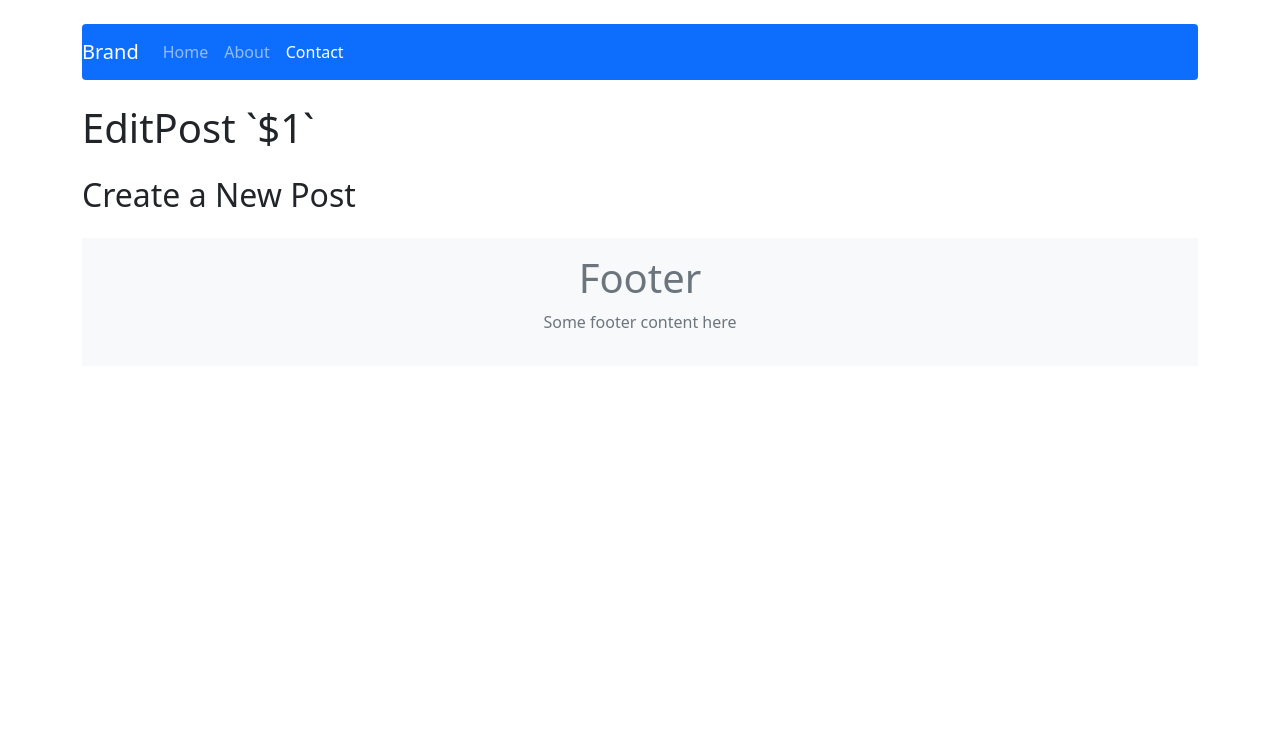
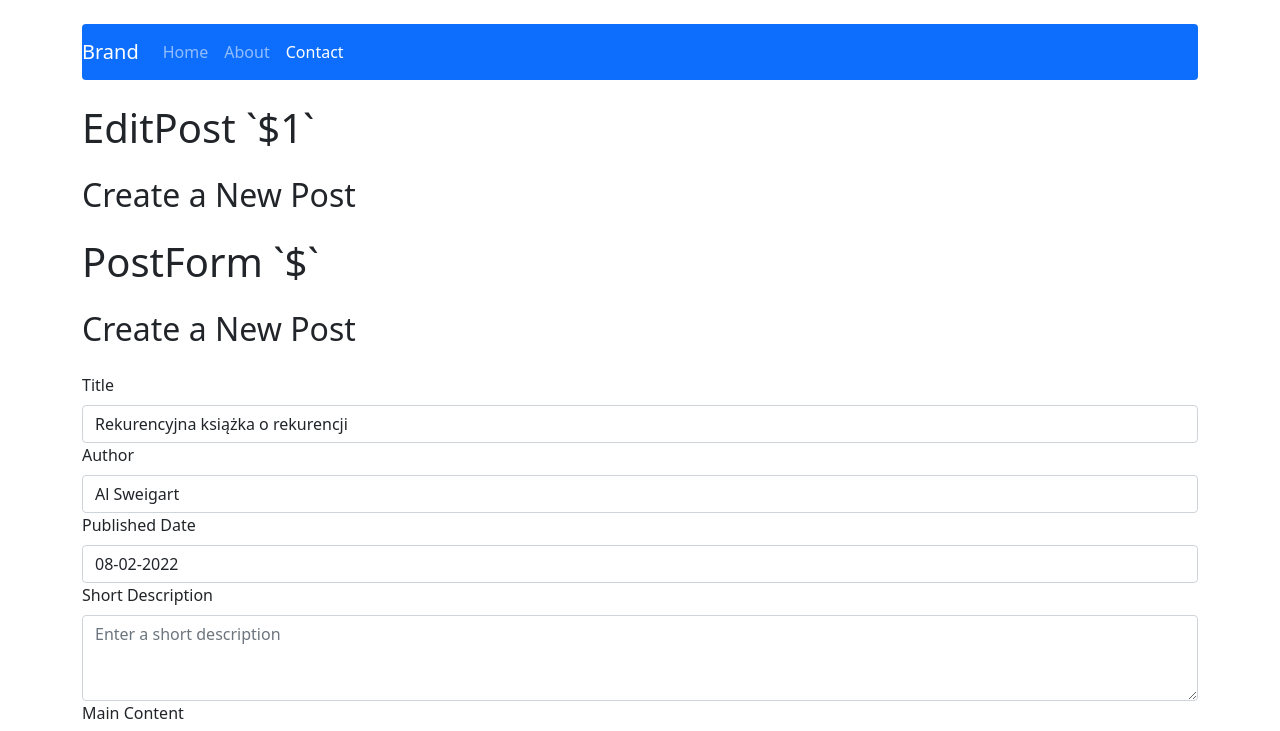
Before and after one commit to dave8git/react-crud-2024, a React (Create React App) app: page /post/edit/1 in a window 1280 px wide. Shown: the top 731 px of the page. Built offline with nearby package versions, Linux system fonts and the light colour scheme.

Commit message:
Add changed listId to id

```diff
--- a/src/App.js
+++ b/src/App.js
@@ -18,7 +18,7 @@ function App() {
         <Route path="/" element={<Home />} />
         <Route path="/post/:id" element={<Post />} />
         <Route path="/post/add" element={<AddPost />} />
-        <Route path="/post/edit/:listId" element={<EditPost />} />
+        <Route path="/post/edit/:id" element={<EditPost />} />
         <Route path="/about" element={<About />} />
         <Route path="*" element={<NotFound />} />
       </Routes>
--- a/src/components/pages/EditPost.js
+++ b/src/components/pages/EditPost.js
@@ -1,13 +1,32 @@
-import { useParams } from 'react-router-dom/dist';
+import { useParams, useNavigate } from 'react-router-dom/dist';
+import PostForm from './PostForm';
+import { getPostById } from '../../redux/postsRedux';
+import { useSelector, useDispatch } from 'react-redux';
+import { editPost } from '../../redux/store';
 
 const EditPost = props => {
-    const { listId } = useParams();
+    const { id } = useParams();
+    const dispatch = useDispatch();
+    const navigate = useNavigate();
+    console.log('!', id);
+    const postData = useSelector(state => getPostById(state, id));
 
+    console.log('postData', postData);
+
+    const handleSubmit = post => {
+        console.log('post', post);
+        console.log('{...post, listId}', {...post, id: id});
+        dispatch(editPost({...post, id}));
+        //dispatch()
+        navigate('/');
+    }
+
+    console.log('postData', postData);
     return (
         <>
-            <h1>EditPost `${listId}`</h1>
+            <h1>EditPost `${id}`</h1>
             <h2 className="my-4">Create a New Post</h2>
-
+            <PostForm {...postData} action={handleSubmit} actionText={"Edit Post"} />
         </>
     );
 };
--- a/src/components/pages/PostForm.js
+++ b/src/components/pages/PostForm.js
@@ -9,26 +9,18 @@ const PostForm = props => {
     const [title, setTItle] = useState(props.title || '');
     const [author, setAuthor] = useState(props.author || '');
     const [publishedDate, setPublishedDate] = useState(props.publishedDate || '');
-    const [description, setDescription] = useState(props.description || '');
+    const [shortDescription, setShortDescription] = useState(props.description || '');
     const [content, setContent] = useState(props.content || '');
-
-
-    const dane = {
-        title,
-        author,
-        publishedDate,
-        description,
-        content
-    }
 
     const handleTitleChange = (e) => setTItle(e.target.value); // title
     const handleAuthorChange = (e) => setAuthor(e.target.value);
     const handlePublishedDateChange = (e) => setPublishedDate(e.target.value);
-    const handleDescriptionChange = (e) => setDescription(e.target.value);
+    const handleShortDescriptionChange = (e) => setShortDescription(e.target.value);
     const handleContentChange = (e) => setContent(e.target.value);
 
-    const handleAction = () => {
-        props.action({...dane});
+    const handleAction = e => {
+        e.preventDefault();
+        props.action({ title, author, publishedDate, shortDescription, content });
     }
 
 
@@ -52,13 +44,13 @@ const PostForm = props => {
                 {/* Published Date Field */}
                 <Form.Group controlId="formPublished">
                     <Form.Label>Published Date</Form.Label>
-                    <Form.Control type="date" value={publishedDate} onChange={handlePublishedDateChange} />
+                    <Form.Control type="text" value={publishedDate} onChange={handlePublishedDateChange} />
                 </Form.Group>
 
                 {/* Short Description Field */}
                 <Form.Group controlId="formShortDescription">
                     <Form.Label>Short Description</Form.Label>
-                    <Form.Control as="textarea" rows={3} placeholder="Enter a short description" value={description} onChange={handleDescriptionChange}/>
+                    <Form.Control as="textarea" rows={3} placeholder="Enter a short description" value={shortDescription} onChange={handleShortDescriptionChange}/>
                 </Form.Group>
 
                 {/* Main Content Field */}
--- a/src/redux/postsRedux.js
+++ b/src/redux/postsRedux.js
@@ -17,6 +17,9 @@ const postsReducer = (statePart = [], action) => {
             return statePart.filter(post => post.id !== action.payload);
         case 'ADD_POST':
             return [...statePart, {...action.payload, id: shortid()}];
+        case 'EDIT_POST':
+        console.log('action.payload.id', action.payload);
+         return statePart.map(post => (post.id === action.payload.id ? { ...post, ...action.payload } : post));
         default:
             return statePart;
     };
--- a/src/redux/store.js
+++ b/src/redux/store.js
@@ -5,6 +5,7 @@ import postsReducer from './postsRedux';
 // action creators
 export const deletePost = payload => ({ type: 'DELETE_POST', payload});
 export const addPost = payload => ({ type: 'ADD_POST', payload });
+export const editPost = payload => ({ type: 'EDIT_POST', payload });
 
 const subreducers = {
     posts: postsReducer,
```
